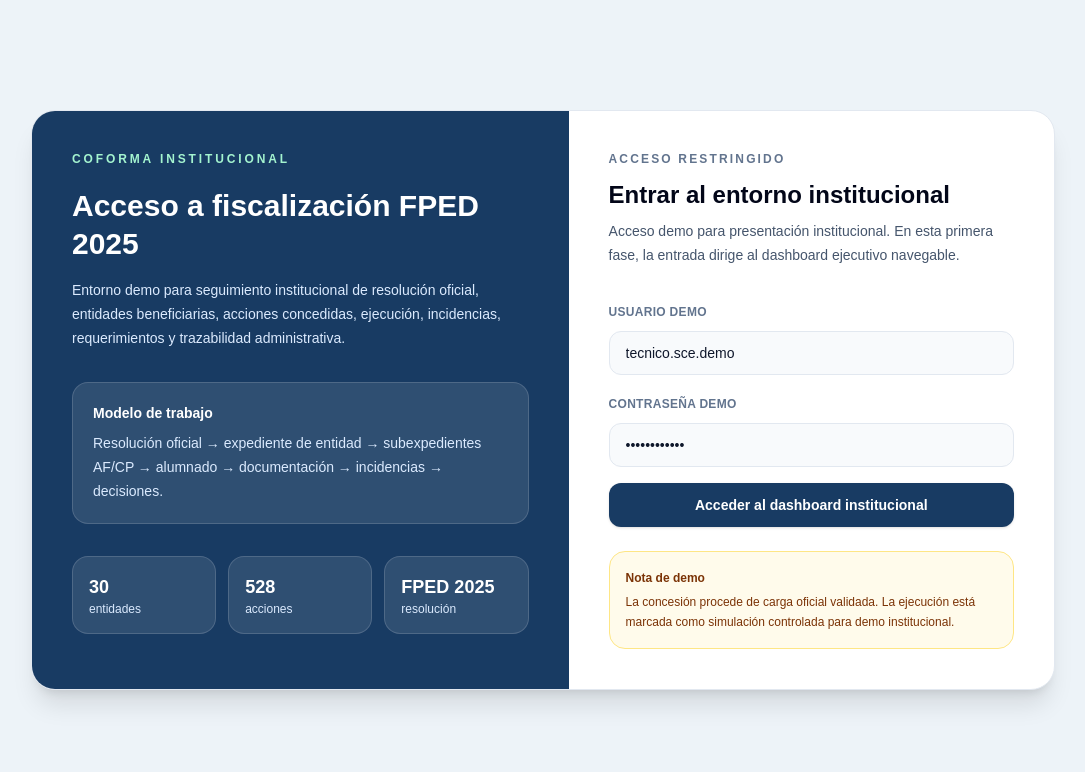
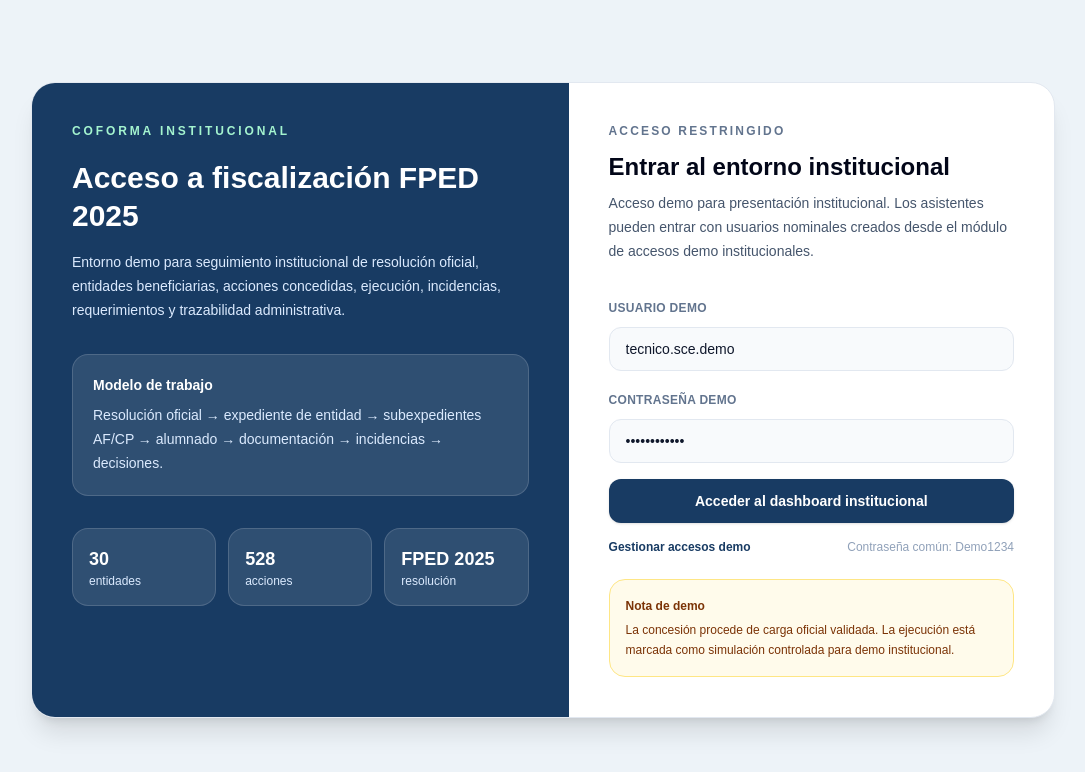
Before and after one commit to Antonio357gif/coforma-institucional-demo, a Next.js app: page /login in a window 1280 px wide. Shown: the top 772 px of the page, without its empty margins (97-1182 px from the left). Built offline with nearby package versions, Linux system fonts and the light colour scheme; no server answers.

Commit message:
Validar login con usuarios demo institucionales

```diff
--- a/src/app/login/page.tsx
+++ b/src/app/login/page.tsx
@@ -1,6 +1,75 @@
+"use client";
+
+import { FormEvent, useState } from "react";
 import Link from "next/link";
+import { useRouter } from "next/navigation";
+import { supabase } from "../../lib/supabaseClient";
+
+type UsuarioDemo = {
+  id: number;
+  nombre: string;
+  usuario: string;
+  password_demo: string;
+  activo: boolean;
+};
 
 export default function LoginPage() {
+  const router = useRouter();
+
+  const [usuario, setUsuario] = useState("tecnico.sce.demo");
+  const [password, setPassword] = useState("coforma-demo");
+  const [error, setError] = useState("");
+  const [loading, setLoading] = useState(false);
+
+  async function handleSubmit(event: FormEvent<HTMLFormElement>) {
+    event.preventDefault();
+    setError("");
+    setLoading(true);
+
+    const usuarioLimpio = usuario.trim().toLowerCase();
+    const passwordLimpia = password.trim();
+
+    try {
+      // Acceso técnico inicial de respaldo para no bloquear la demo.
+      if (
+        usuarioLimpio === "tecnico.sce.demo" &&
+        passwordLimpia === "coforma-demo"
+      ) {
+        router.push("/dashboard");
+        return;
+      }
+
+      const { data, error: supabaseError } = await supabase
+        .from("usuarios_demo_institucionales")
+        .select("id, nombre, usuario, password_demo, activo")
+        .eq("usuario", usuarioLimpio)
+        .eq("activo", true)
+        .maybeSingle<UsuarioDemo>();
+
+      if (supabaseError) {
+        console.error("Error validando usuario demo:", supabaseError);
+        setError(
+          "No se pudo validar el acceso en este momento. Revisa la conexión con Supabase."
+        );
+        return;
+      }
+
+      if (!data) {
+        setError("Usuario no encontrado o actualmente desactivado.");
+        return;
+      }
+
+      if (data.password_demo !== passwordLimpia) {
+        setError("Contraseña incorrecta para este usuario demo.");
+        return;
+      }
+
+      router.push("/dashboard");
+    } finally {
+      setLoading(false);
+    }
+  }
+
   return (
     <main className="min-h-screen bg-[#edf3f8] text-slate-950">
       <section className="flex min-h-screen items-center justify-center px-6 py-10">
@@ -53,20 +122,23 @@ export default function LoginPage() {
                 Entrar al entorno institucional
               </h2>
               <p className="mt-2 text-sm leading-6 text-slate-600">
-                Acceso demo para presentación institucional. En esta primera fase,
-                la entrada dirige al dashboard ejecutivo navegable.
+                Acceso demo para presentación institucional. Los asistentes pueden
+                entrar con usuarios nominales creados desde el módulo de accesos
+                demo institucionales.
               </p>
             </div>
 
-            <form className="space-y-4">
+            <form className="space-y-4" onSubmit={handleSubmit}>
               <div>
                 <label className="text-xs font-semibold uppercase tracking-wide text-slate-500">
                   Usuario demo
                 </label>
                 <input
                   type="text"
-                  defaultValue="tecnico.sce.demo"
+                  value={usuario}
+                  onChange={(event) => setUsuario(event.target.value)}
                   className="mt-2 h-11 w-full rounded-xl border border-slate-200 bg-slate-50 px-4 text-sm text-slate-900 outline-none focus:border-blue-400 focus:bg-white"
+                  autoComplete="username"
                 />
               </div>
 
@@ -76,18 +148,40 @@ export default function LoginPage() {
                 </label>
                 <input
                   type="password"
-                  defaultValue="coforma-demo"
+                  value={password}
+                  onChange={(event) => setPassword(event.target.value)}
                   className="mt-2 h-11 w-full rounded-xl border border-slate-200 bg-slate-50 px-4 text-sm text-slate-900 outline-none focus:border-blue-400 focus:bg-white"
+                  autoComplete="current-password"
                 />
               </div>
 
+              {error ? (
+                <div className="rounded-xl border border-red-200 bg-red-50 px-4 py-3 text-xs leading-5 text-red-800">
+                  {error}
+                </div>
+              ) : null}
+
+              <button
+                type="submit"
+                disabled={loading}
+                className="flex h-11 w-full items-center justify-center rounded-xl bg-[#183B63] px-4 text-sm font-semibold text-white shadow-sm hover:bg-[#102c4c] disabled:cursor-not-allowed disabled:opacity-60"
+              >
+                {loading
+                  ? "Validando acceso..."
+                  : "Acceder al dashboard institucional"}
+              </button>
+            </form>
+
+            <div className="mt-4 flex items-center justify-between gap-3 text-xs">
               <Link
-                href="/dashboard"
-                className="flex h-11 w-full items-center justify-center rounded-xl bg-[#183B63] px-4 text-sm font-semibold text-white shadow-sm hover:bg-[#102c4c]"
+                href="/usuarios-demo"
+                className="font-semibold text-[#183B63] hover:underline"
               >
-                Acceder al dashboard institucional
+                Gestionar accesos demo
               </Link>
-            </form>
+
+              <span className="text-slate-400">Contraseña común: Demo1234</span>
+            </div>
 
             <div className="mt-6 rounded-2xl border border-amber-200 bg-amber-50 p-4 text-xs leading-5 text-amber-900">
               <p className="font-semibold">Nota de demo</p>
```
